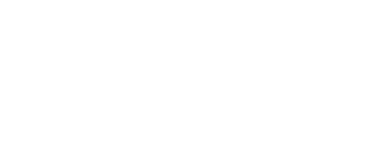
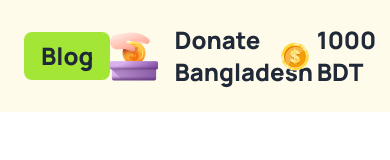
Before and after one commit to khaledsaifulla010/Donate-Bangladesh, a plain HTML site: page index.html in a window 390 px wide. Drawn offline with nearby package versions, Linux system fonts and the light colour scheme.

Commit message:
added navbar with responsiveness

```diff
--- a/index.html
+++ b/index.html
@@ -11,8 +11,33 @@
       type="text/css"
     />
     <script src="https://cdn.tailwindcss.com"></script>
+
+    <!-- Google Font -->
+    <link rel="preconnect" href="https://fonts.googleapis.com" />
+    <link rel="preconnect" href="https://fonts.gstatic.com" crossorigin />
+    <link
+      href="https://fonts.googleapis.com/css2?family=Manrope:wght@200..800&display=swap"
+      rel="stylesheet"
+    />
+
+    <style>
+      body {
+        font-family: "Manrope", sans-serif;
+      }
+    </style>
   </head>
+
   <body>
-    <h1></h1>
+    <header class="flex items-center justify-between lg:p-12 p-6 bg-amber-50">
+      <a class="btn btn-ghost font-black text-2xl bg-lime-400">Blog</a>
+      <div class="flex items-center gap-4">
+        <img src="./assets/logo.png" alt="" />
+        <a class="text-2xl font-black">Donate Bangladesh</a>
+      </div>
+      <div class="flex items-center gap-2">
+        <img src="./assets/coin.png" alt="" />
+        <a class="text-2xl font-black">1000 BDT</a>
+      </div>
+    </header>
   </body>
 </html>
```
Also changed, not shown: tailwind.config.js (added, +8 -0 lines).
